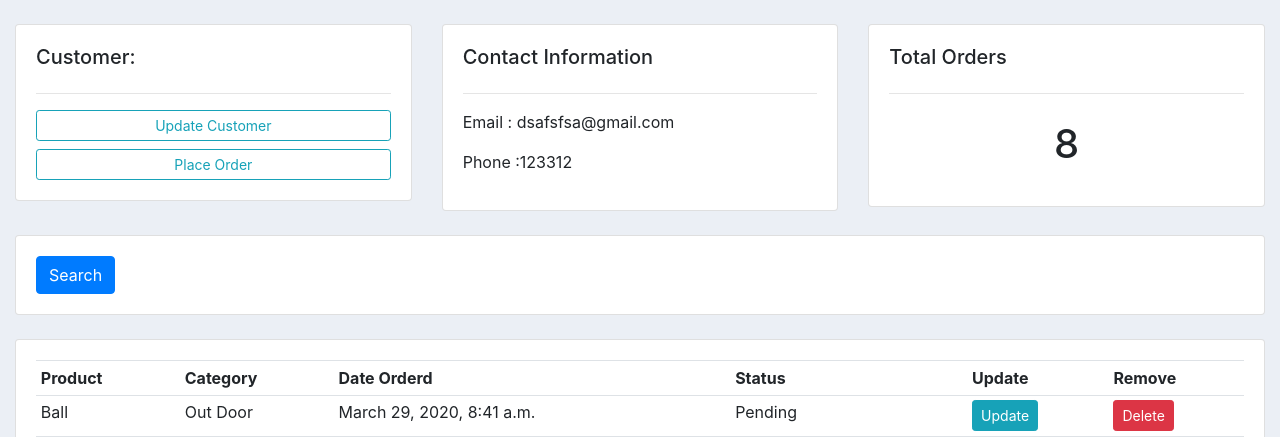
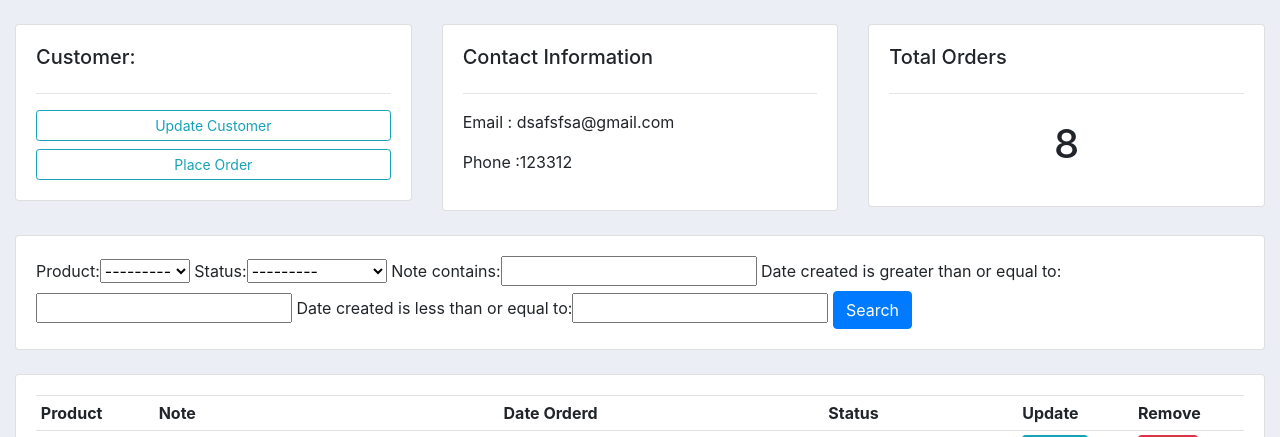
Before and after one commit to axshivam/Customer-Management-Plateform, a Django app: page /customer/2/ in a window 1280 px wide. Shown: the part 56-493 px from the top of the page. Run offline with Django 3.2, Linux system fonts and the light colour scheme; data comes from the database, SQL or seed files in the repository; both versions use the stored data as it was after the commit; some libraries are stand-ins or nearby versions.

Commit message:
search box added using the django filter's

```diff
--- a/CRM/settings.py
+++ b/CRM/settings.py
@@ -38,6 +38,7 @@ INSTALLED_APPS = [
     'django.contrib.messages',
     'django.contrib.staticfiles',
     'accounts',
+    'django_filters',
 ]
 
 MIDDLEWARE = [
--- /dev/null
+++ b/accounts/filters.py
@@ -0,0 +1,16 @@
+import django_filters
+from django_filters import DateFilter,CharFilter
+from .models import *
+
+
+
+
+class OrderFilter(django_filters.FilterSet):
+    start_date = DateFilter(field_name="date_created", lookup_expr='gte')
+    end_date = DateFilter(field_name="date_created", lookup_expr='lte')
+
+    note = CharFilter(field_name='note', lookup_expr='icontains')
+    class Meta:
+        model = Order
+        fields = '__all__'
+        exclude = ['customer','date_created']
--- a/accounts/models.py
+++ b/accounts/models.py
@@ -50,5 +50,6 @@ class Order(models.Model):
 	product = models.ForeignKey(Product,null=True, on_delete=models.SET_NULL)
 	date_created = models.DateTimeField(auto_now_add=True, null=True)
 	status = models.CharField(max_length=200, null=True, choices=STATUS)
+	note= models.CharField(max_length=1000,null=True)
 	def __str__(self):
 		return self.product.name
--- a/accounts/templates/accounts/customer.html
+++ b/accounts/templates/accounts/customer.html
@@ -39,7 +39,7 @@
 	<div class="col">
 		<div class="card card-body">
 			<form method="get">
-
+				{{myFilter.form}}
 		    <button class="btn btn-primary" type="submit">Search</button>
 		  </form>
 		</div>
@@ -54,7 +54,7 @@
 			<table class="table table-sm">
 				<tr>
 					<th>Product</th>
-					<th>Category</th>
+					<th>Note</th>
 					<th>Date Orderd</th>
 					<th>Status</th>
 					<th>Update</th>
@@ -63,7 +63,7 @@
 				{% for order in orders%}
 				<tr>
 					<td>{{order.product}}</td>
-					<td>{{order.product.category}}</td>
+					<td>{{order.note}}</td>
 					<td>{{order.date_created}}</td>
 					<td>{{order.status}}</td>
 					<td><a class="btn btn-sm btn-info" href="{% url 'update_order' order.id %}">Update</a></td>
--- a/accounts/views.py
+++ b/accounts/views.py
@@ -3,6 +3,7 @@ from django.http import HttpResponse
 from django.forms import inlineformset_factory
 from .models import *
 from .forms import OrderForm
+from .filters import OrderFilter
 
 # Create your views here.
 def home(request):
@@ -24,9 +25,13 @@ def product(request):
 
 def customer(request,pk_test):
     customer = Customer.objects.get(id=pk_test)
+
     orders = customer.order_set.all()
     order_count = orders.count()
-    context = {'customer':customer,'orders':orders,'order_count':order_count}
+    myFilter = OrderFilter(request.GET, queryset=orders)
+    orders = myFilter.qs
+    context = {'customer':customer,'orders':orders,'order_count':order_count,'myFilter':myFilter}
+
     return render(request, 'accounts/customer.html',context)
 
 def createOrder(request,pk):
```
Also changed, not shown: accounts/migrations/0006_auto_20200330_0929.py (added), accounts/migrations/0007_order_note.py (added), db.sqlite3.
